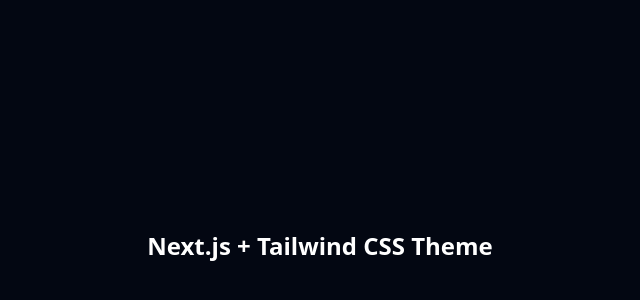
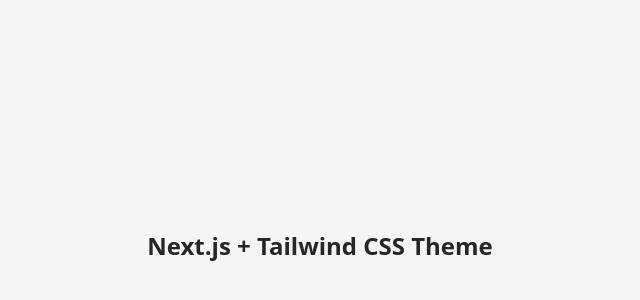
Before and after one commit to uiturtlehub/next-theme, a Next.js app: page / in a window 1280 px wide. Shown: the part 154-454 px from the top of the page, without its empty margins (320-960 px from the left). Built offline with nearby package versions, Linux system fonts and the light colour scheme; no server answers.

Commit message:
Added dark classes

```diff
--- a/app/page.tsx
+++ b/app/page.tsx
@@ -1,6 +1,6 @@
 export default function App() {
   return (
-    <div className="flex h-screen w-screen items-center justify-center bg-gray-950 text-white">
+    <div className="flex h-screen w-screen items-center justify-center bg-neutral-100 text-neutral-800 dark:bg-neutral-800 dark:text-neutral-100">
       <div className="text-center">
         <h1 className="text-2xl font-bold">Next.js + Tailwind CSS Theme</h1>
       </div>
```
